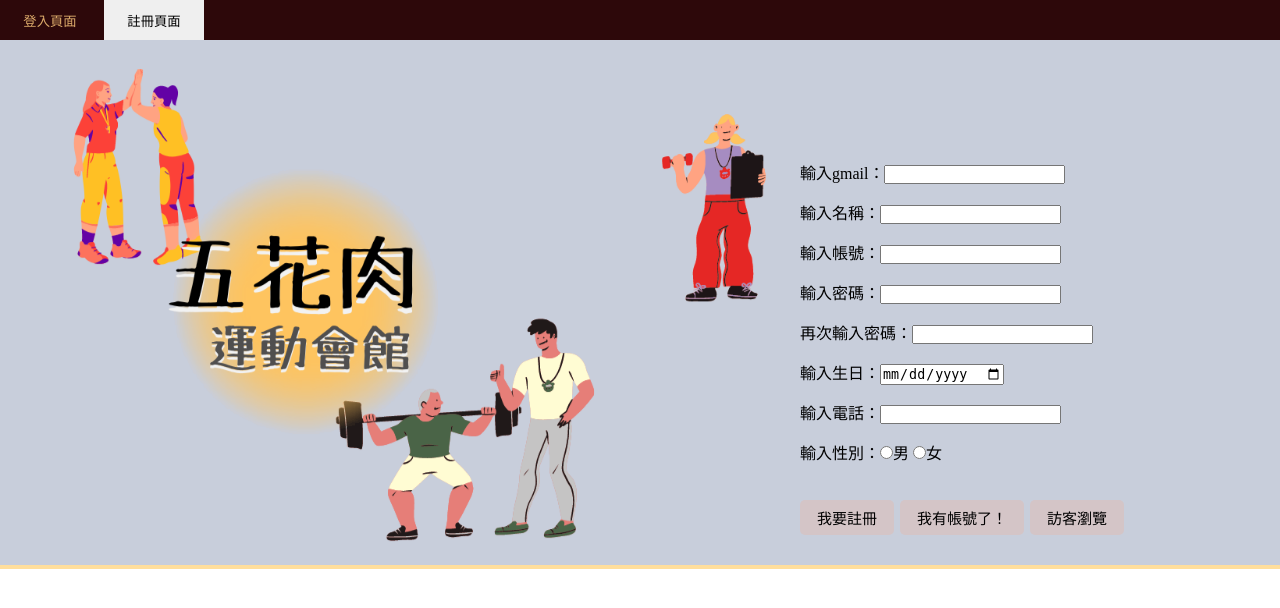
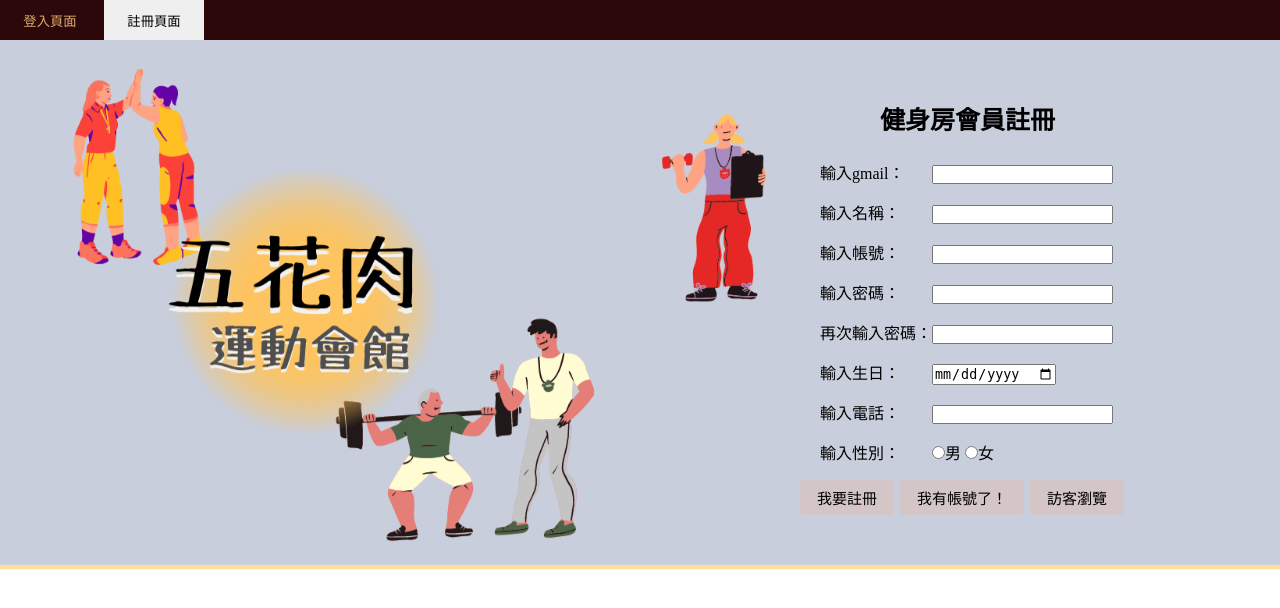
Before and after one commit to mark90645/welovejenny, a PHP site: page /sign_up_page.php in a window 1280 px wide. Shown: the top 608 px of the page. Run offline with PHP 8.4, Linux system fonts and the light colour scheme.

Commit message:
跑版調整

```diff
--- a/CSS/coach_page.css
+++ b/CSS/coach_page.css
@@ -10,11 +10,10 @@
   section {
     margin: 0 10px;
   }
-<<<<<<< Updated upstream
 
   #log_bt {
     top: 25px;
-    left: 200px;
+    left: 300px;
 }
 
  #sign_bt {
@@ -124,7 +123,6 @@
     top: 750px;
     left:315px;
   }
-=======
 
   .background {
     margin: 0px;
@@ -134,5 +132,3 @@
 .intro_a {
   font-size:30px;
 }
-
->>>>>>> Stashed changes
--- a/CSS/sign_up_page.css
+++ b/CSS/sign_up_page.css
@@ -18,7 +18,7 @@
 
 .input_bar{
     position: absolute;
-    left: 800px;
+    left: 820px;
 }
 
 #gmail_bar{
@@ -56,7 +56,7 @@
 .bt{
     position: absolute;
     padding: 7px 17px 7px 17px;
-    top:500px
+    top:480px
 }
 
 #sign_up_bt{
@@ -70,3 +70,11 @@
 #back_bt{
     left:1030px;
 }
+
+.title{
+    position: absolute;
+    left:880px;
+    top:100px;
+    margin: 0px;
+    font-size: 25px;
+}
--- a/sign_up_page.php
+++ b/sign_up_page.php
@@ -76,22 +76,23 @@ function function_alert($message) {
                 <img class = "pic" id = "pic_left" src = "./pics/login_head.png"/>
                 <div id = "the_back_4">
                     <form name="registerForm" method="post" action="sign_up_page.php" onsubmit="return validateForm()">
+                    <h3 class="title">健身房會員註冊</h3>
                         <p class = "input_bar"  id = "gmail_bar">
-                            輸入gmail：<input type="text" name="gmail"></p>
+                            輸入gmail：&ensp;&emsp;&thinsp;<input type="text" name="gmail"></p>
                         <p class = "input_bar" id = "name_bar">
-                            輸入名稱：<input type="text" name="member_name"></p>
+                            輸入名稱：&emsp;&emsp;<input type="text" name="member_name"></p>
                         <p class = "input_bar" id = "account_bar">
-                            輸入帳號：<input type="text" name="member_account"></p>
+                            輸入帳號：&emsp;&emsp;<input type="text" name="member_account"></p>
                         <p class = "input_bar"  id = "password_bar">
-                            輸入密碼：<input type="password" name="password"></p>
+                            輸入密碼：&emsp;&emsp;<input type="password" name="password"></p>
                         <p class = "input_bar" id = "check_bar">
                             再次輸入密碼：<input type="password" name="password_check"></p>
                         <p class = "input_bar" id = "birth_bar">
-                            輸入生日：<input type="date" name="birthday"></p>
+                            輸入生日：&emsp;&emsp;<input type="date" name="birthday"></p>
                         <p class = "input_bar" id = "phone_bar">
-                            輸入電話：<input type="text" name="phone"></p>
+                            輸入電話：&emsp;&emsp;<input type="text" name="phone"></p>
                         <p class = "input_bar"  id = "gender_bar">
-                            輸入性別：<input type="radio" name="gender"  value = "male">男
+                            輸入性別：&emsp;&emsp;<input type="radio" name="gender"  value = "male">男
                             <input type="radio" name="gender"  value = "female">女</p>
                         <input class = "bt" id = "sign_up_bt" type="submit" value="我要註冊" name = "submit">
                         <input class = "bt" id = "to_log_bt" type="button" value="我有帳號了！" onclick = "location.href = 'log_in_page.php'">
```
Also changed, not shown: CSS/index.css (+8 -1 lines), coach_page.php (+1 -22 lines).
